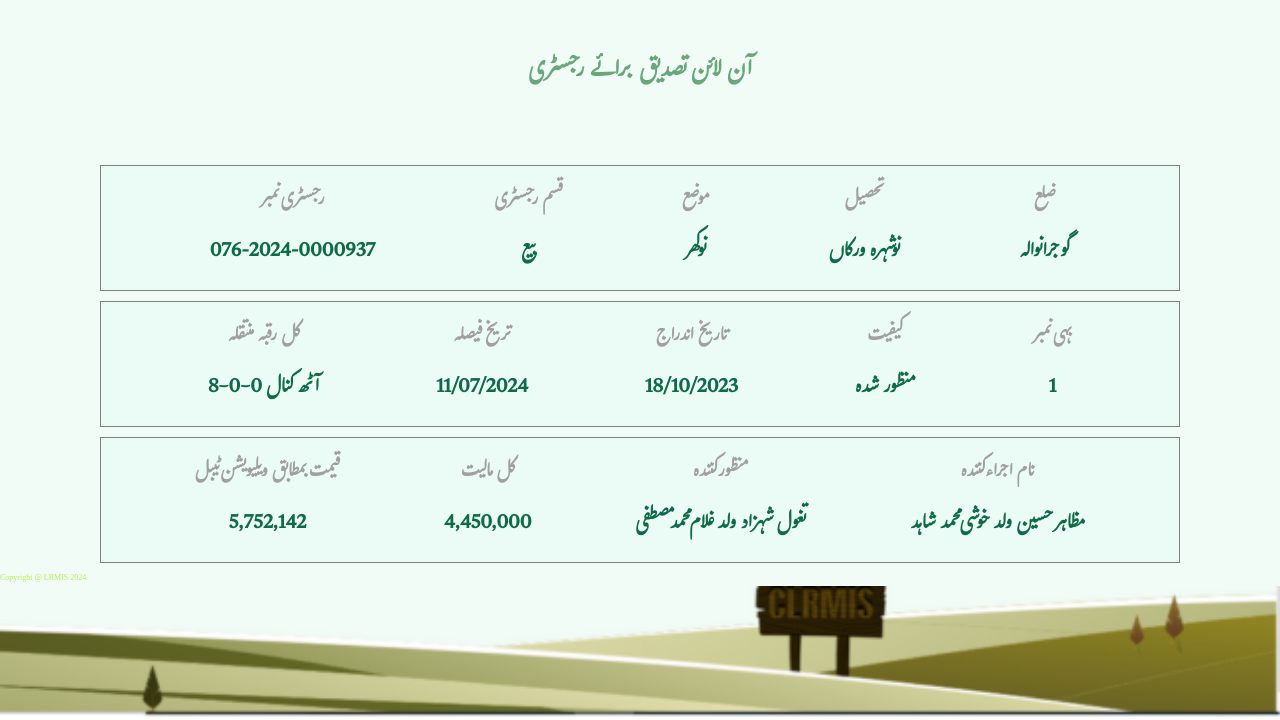
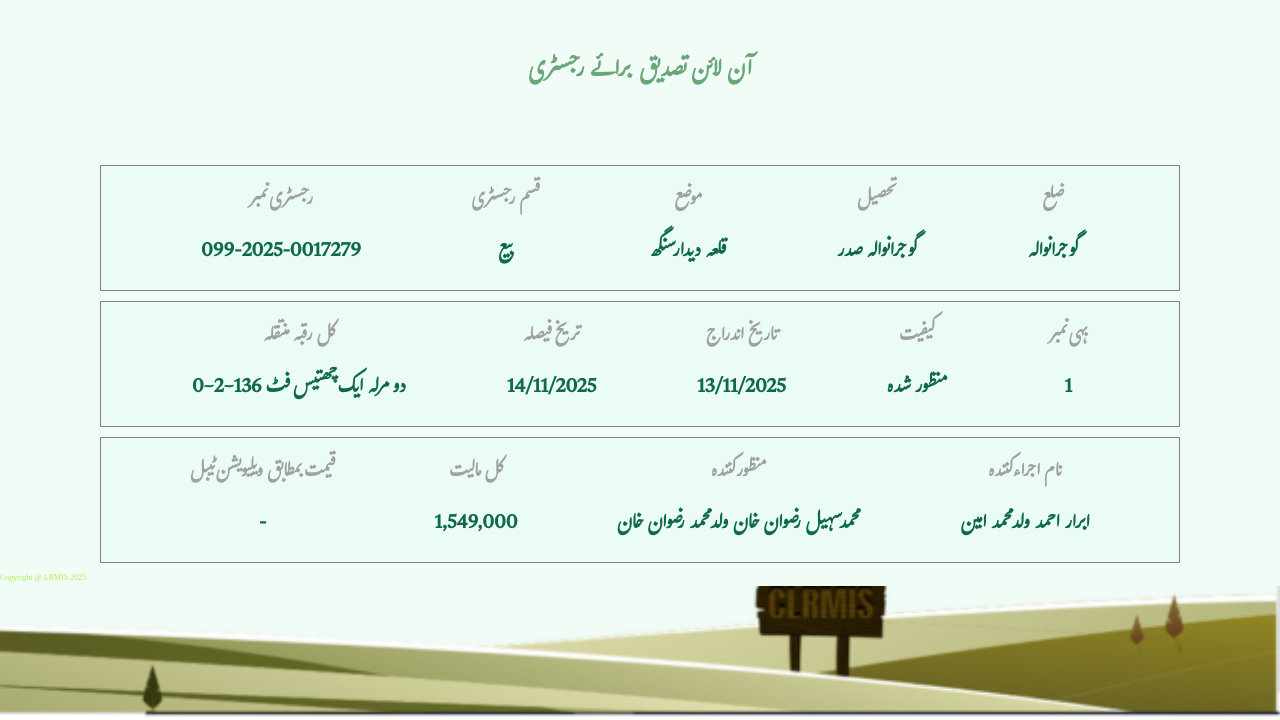
Before and after one commit to punjabzameen/https-onlinefard.punjab-zameen.gov.pk-RegistryVerification-data-HZVAQeF2tYkBM-k1QiYuZFUNBFYZHI-7p2, a plain HTML site: page index.html in a window 1280 px wide. Shown: the part 80-800 px from the top of the page. Drawn offline with Linux system fonts and the light colour scheme.

Commit message:
Update index.html

```diff
--- a/index.html
+++ b/index.html
@@ -32,7 +32,7 @@
             <div class="item text1">
                 <h3>رجسٹری نمبر
                 </h3>
-                <p>076-2024-0000937
+                <p>099-2025-0017279
                 </p>
             </div>
             <div class="item text2"><h3>قسم رجسٹری
@@ -42,13 +42,13 @@
             <div class="item text3">
                 <h3>موضع
                 </h3>
-                <p>نوکھر
+                <p>قلعہ دیدار سنگھ
                 </p>
             </div>
             <div class="item text4">
                 <h3>تحصیل
                 </h3>
-                <p>نوشہرہ ورکاں
+                <p>گوجرانوالہ صدر
                 </p>
             </div>
             <div class="item text5">
@@ -63,18 +63,18 @@
             <div class="item text1">
                 <h3>کل رقبہ منتقلہ
                 </h3>
-                <p>8-0-0 آٹھ کنال
+                <p>0-2-136 دو مرلہ ایک چھتیس فٹ
                 </p>
             </div>
             <div class="item text2"><h3>تریخ فیصلہ
 
             </h3>
-            <p>11/07/2024
+            <p>14/11/2025
             </p></div>
             <div class="item text3">
                 <h3>تاریخ اندراج
                 </h3>
-                <p>18/10/2023
+                <p>13/11/2025
                 </p>
             </div>
             <div class="item text4">
@@ -95,23 +95,23 @@
             <div class="item text1">
                 <h3>قیمت بمطابق ویلیویشن ٹیبل
                 </h3>
-                <p>5,752,142
+                <p>-
                 </p>
             </div>
             <div class="item text2"><h3>کل مالیت
             </h3>
-            <p>4,450,000
+            <p>1,549,000
             </p></div>
             <div class="item text3">
                 <h3>منظور کنندہ
                 </h3>
-                <p>تغول شہزاد ولد غلام محمد مصطفی
+                <p>محمد سہیل رضوان خان ولد محمد رضوان خان
                 </p>
             </div>
             <div class="item text4">
                 <h3>نام اجراء کنندہ
                 </h3>
-                <p>مظاہر حسین ولد خوشی محمد شاہد
+                <p>ابرار احمد ولد محمد امین
                 </p>
             </div>
 
@@ -120,11 +120,12 @@
     </section>
     <!-- ----------------- Inage section------------------ -->
      <div class="bottom_img">
-        Copyright @ LRMIS 2024
+        Copyright @ LRMIS 2025
 
      </div>
      <!-- <div class="main">
     </div> -->
 
 </body>
+
 </html>
```
